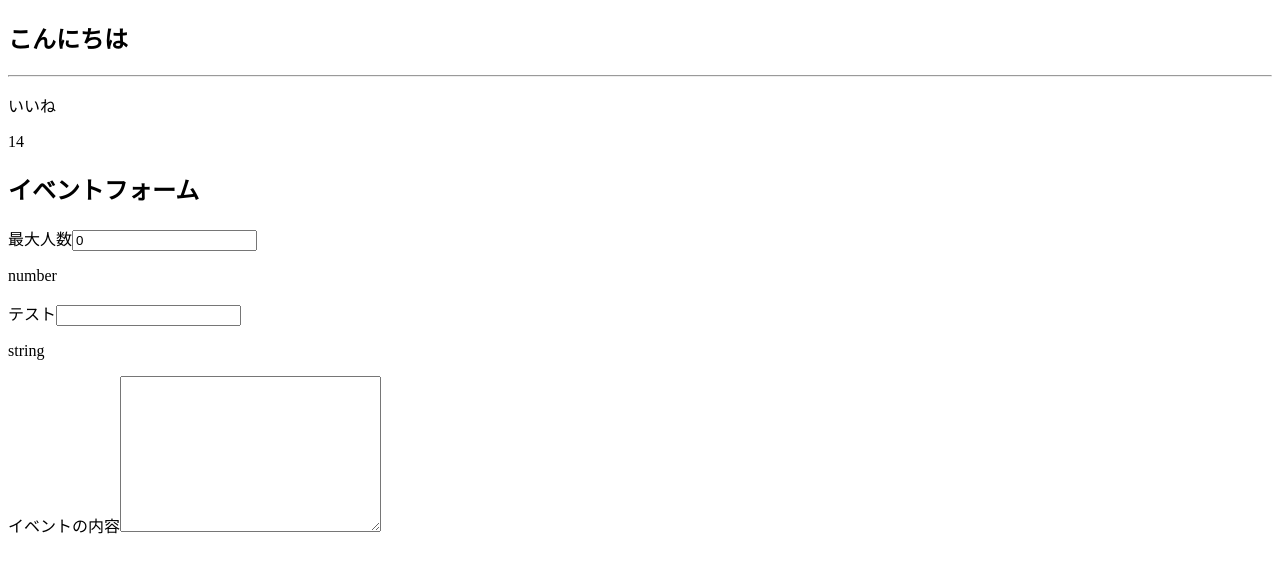
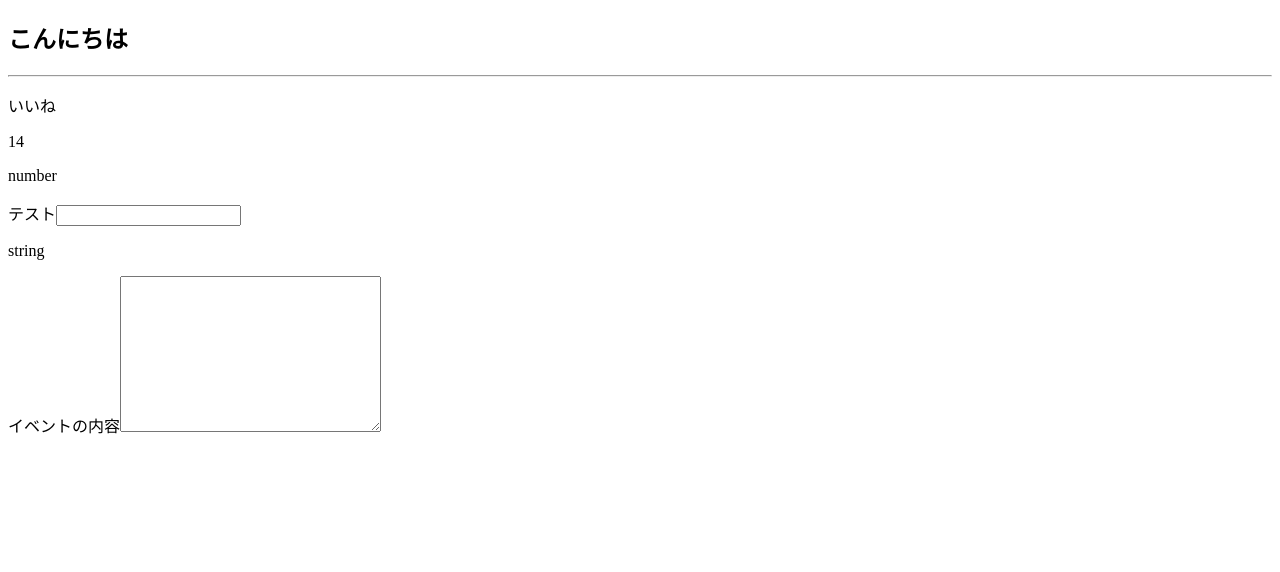
Before and after one commit to kazuhiro516/VueCLI_sample_app, a Vue app: page / in a window 1280 px wide. Shown: the top 572 px of the page. Built offline with nearby package versions, Linux system fonts and the light colour scheme.

Commit message:
不要なコードを削除

```diff
--- a/src/App.vue
+++ b/src/App.vue
@@ -9,13 +9,6 @@
       </template>
     </LikeHeader>
     <div>
-      <h2>イベントフォーム</h2>
-      <label for="maxNumber">最大人数</label>
-      <input
-        id="title"
-        type="number"
-        v-model.trim="eventData.maxNumber"
-      >
       <p>{{ typeof eventData.maxNumber }}</p>
       <label for="maxNumber">テスト</label>
       <input
```
